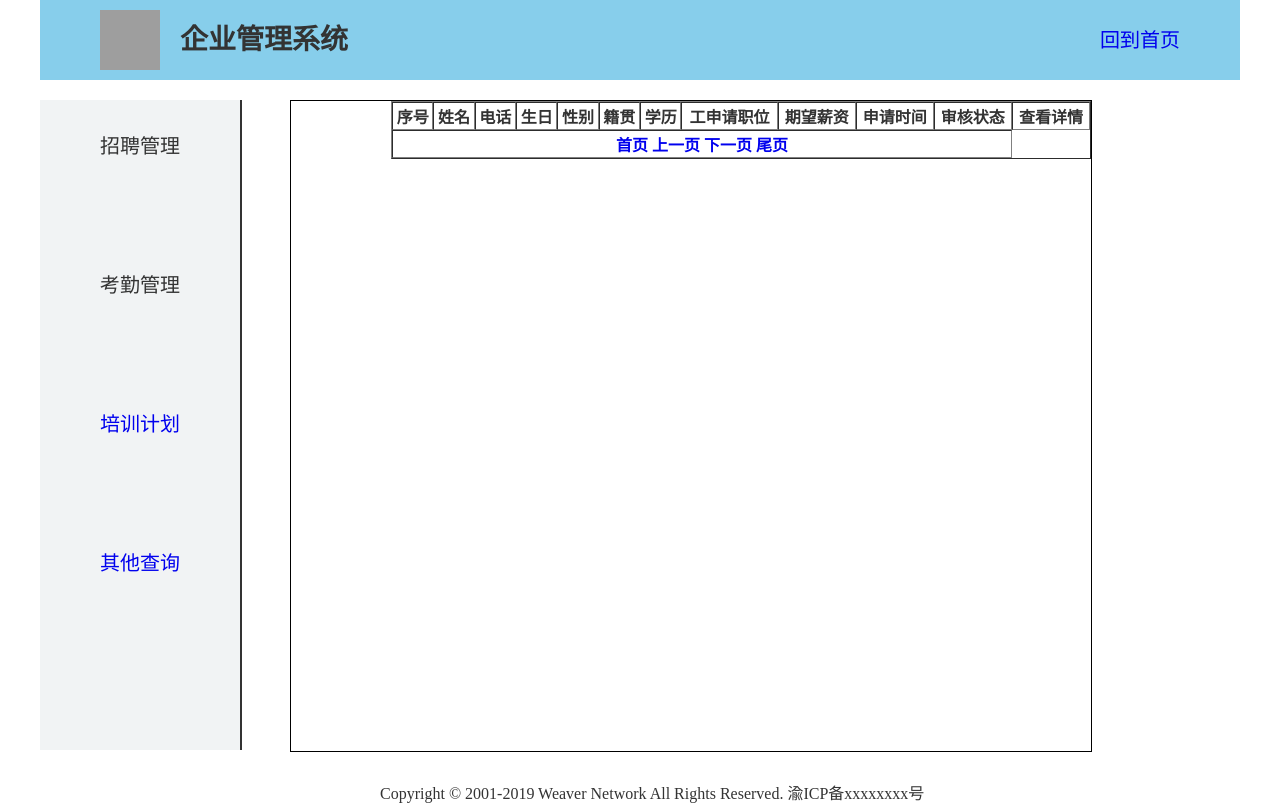
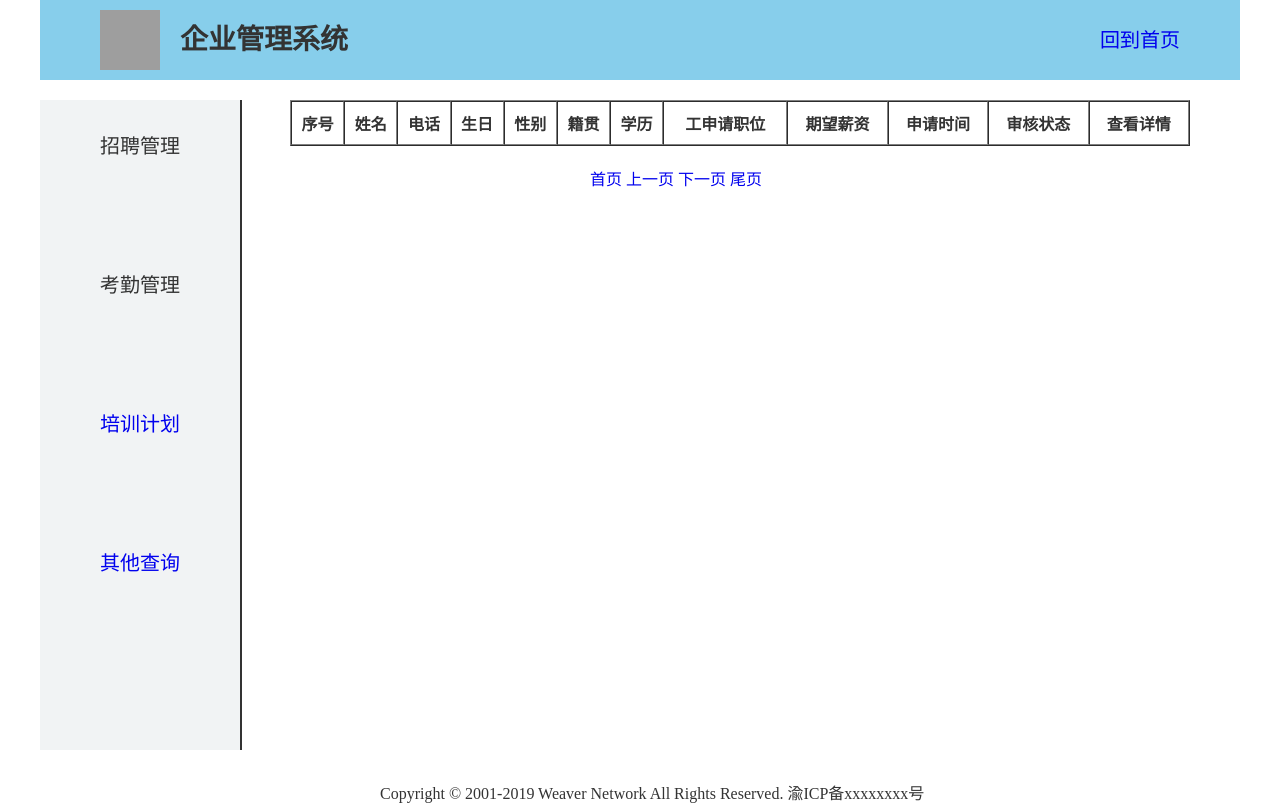
Before and after one commit to Yzh88/-, a Flask app: page /recruit in a window 1280 px wide; the page is wider, and only the part inside the window is pictured. Run offline with Flask 2, Linux system fonts and the light colour scheme; data that the repository does not hold is empty; some libraries are stand-ins or nearby versions; grey boxes are pictures that could not be loaded.

Commit message:
sxl end03

```diff
--- a/static/css/recruit.css
+++ b/static/css/recruit.css
@@ -114,6 +114,20 @@ body,html {
     text-align:center;
     border:1px solid black;
 }
+th{
+    height:40px;
+}
+/* 右侧内容区 */
+#inner_content{
+    width:800px;
+    height:650px;
+    /*background:orange;*/
+    position:absolute;
+    top:20px;
+    left:250px;
+    text-align:center;
+
+}
 /* 底部 */
 #end{
     width:1200px;
@@ -146,7 +160,16 @@ body,html {
     width:950px;
 }
 #table1{
-    margin-left:100px;
+    padding:20px auto;
+    width:900px;
+    float:left;
+    margin-left:0px;
+}
+
+.page{
+    float:left;
+    margin-left:300px;
+    margin-top:20px;
 }
 
 /*默认公告区域*/
--- a/templates/recruit.html
+++ b/templates/recruit.html
@@ -38,7 +38,7 @@
                     </li>
                     <li class="left_li"><a>考勤管理</a>
                         <ol class="view">
-                            <!--<li>考勤数据采集</li>-->
+
                             <li onclick="show_inner1()"><a href="attendance.html">考勤记录</a></li>
                             <li onclick="show_inner2()"><a href="attendance.html">出差管理</a></li>
                             <li onclick="show_inner3()"><a href="attendance.html">休假管理</a></li>
@@ -52,7 +52,7 @@
         </form>
 
         <!--右侧内容区-->
-        <div id="inner">
+        <div id="inner_content">
             <table border="1px" id="table1" cellspacing="0">
                 <tr>
                     <th>序号</th>
@@ -74,7 +74,7 @@
                     <th class="name1">{{i.name}}</th>
                     <th>{{i.tel}}</th>
                     <th>{{i.birthday}}</th>
-                    <th>{{i.sex}}</th>-
+                    <th>{{i.sex}}</th>
                     <th>{{i.native}}</th>
                     <th>{{i.education}}</th>
                     <th>{{i.want_job}}</th>
@@ -84,33 +84,19 @@
                             是
                             {%else%}
                             否
-                            {%endif%}
-                     </th>
+                            {%endif%}</th>
                     <th><a href="/recruit_d?currentPage_d={{i.num}}">详情</a></th>
                 </tr>
                 {% endfor%}
 
 
-                <tr>
-
-                    <th colspan="11">
-                        <a href="/recruit?currentPage=1">首页</a>
-                        <a href="/recruit?currentPage={{params.prevPage_bases}}">上一页</a>
-                        <a href="/recruit?currentPage={{params.nextPage_bases}}">下一页</a>
-                        <a href="/recruit?currentPage={{params.lastPage_bases}}">尾页</a>
-                    </th>
-
-                    <!--<th colspan="6"><button onclick="dele3()">关闭</button></th>-->
-                </tr>
-
             </table>
-            <!--默认公告区域-->
-            <!--<div id="content">-->
-                <!--<div id="inner1">-->
-                    <!--<p>暂无查询记录</p>-->
-                <!--</div>-->
-
-            <!--</div>-->
+            <p class="page">
+                <a href="/recruit?currentPage=1">首页</a>
+                <a href="/recruit?currentPage={{params.prevPage_bases}}">上一页</a>
+                <a href="/recruit?currentPage={{params.nextPage_bases}}">下一页</a>
+                <a href="/recruit?currentPage={{params.lastPage_bases}}">尾页</a>
+             </p>
         </div>
 
         <!-- 底部 -->
--- a/templates/recruit_d.html
+++ b/templates/recruit_d.html
@@ -126,7 +126,7 @@
                     </p>
                     <h3>培训经历</h3>
                     <p>
-                        <textarea cols="97" rows="11">{{params.temp_details.career}}</textarea>
+                        <textarea cols="97" rows="">{{params.temp_details.career}}</textarea>
                     </p>
 
                         <tr>
```
